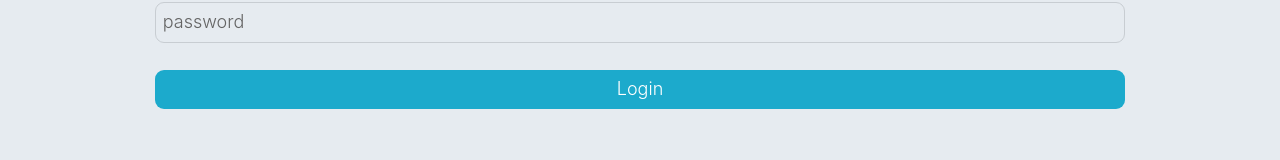
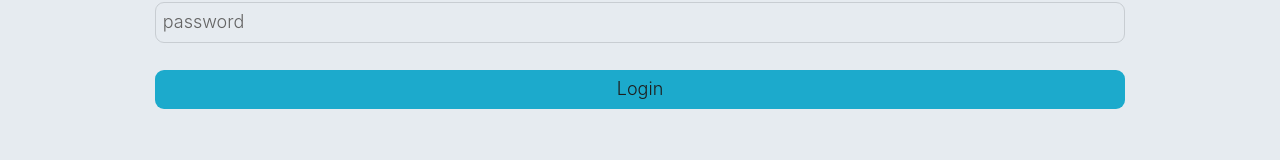
Before and after one commit to hypulse/devlog, a Next.js app: page /login in a window 1280 px wide. Shown: the part 209-369 px from the top of the page. Built offline with nearby package versions, Linux system fonts and the light colour scheme; a web font is replaced by a local one.

Commit message:
Remove button text colors

```diff
--- a/components/Button.tsx
+++ b/components/Button.tsx
@@ -10,7 +10,7 @@ const Button = forwardRef<
       ref={ref}
       className={mergeClasses(
         className,
-        "px-buttonPaddingX py-buttonPaddingY rounded bg-primary text-white outline-none"
+        "px-buttonPaddingX py-buttonPaddingY rounded bg-primary outline-none"
       )}
       {...props}
     />
--- a/styles/markdown-body.scss
+++ b/styles/markdown-body.scss
@@ -17,7 +17,7 @@
     }
 
     .code-block-copy {
-      @apply absolute top-0 right-0 text-caption rounded-bl-sm bg-primary px-buttonPaddingX py-buttonPaddingY text-black;
+      @apply absolute top-0 right-0 text-caption rounded-bl-sm bg-primary px-buttonPaddingX py-buttonPaddingY;
     }
 
     code {
```
